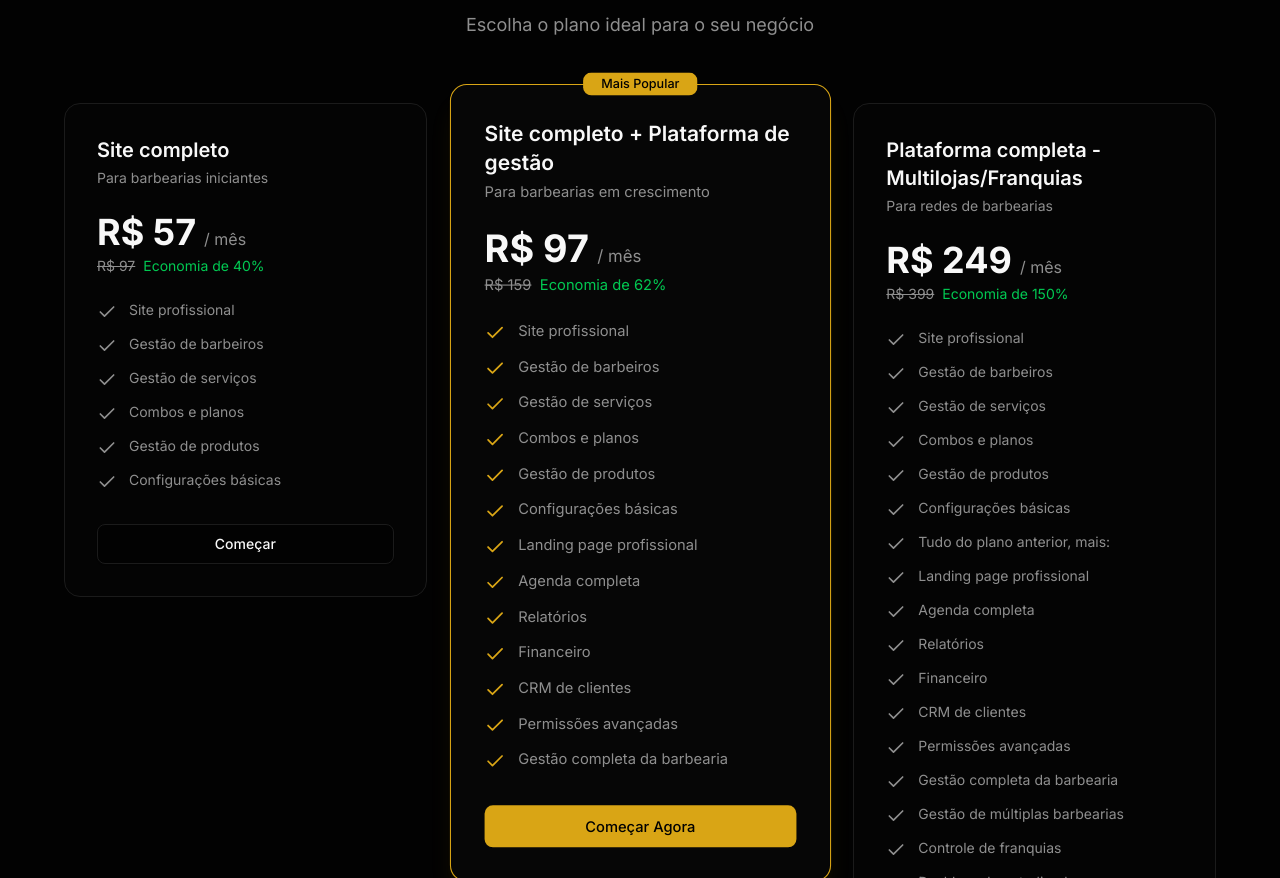
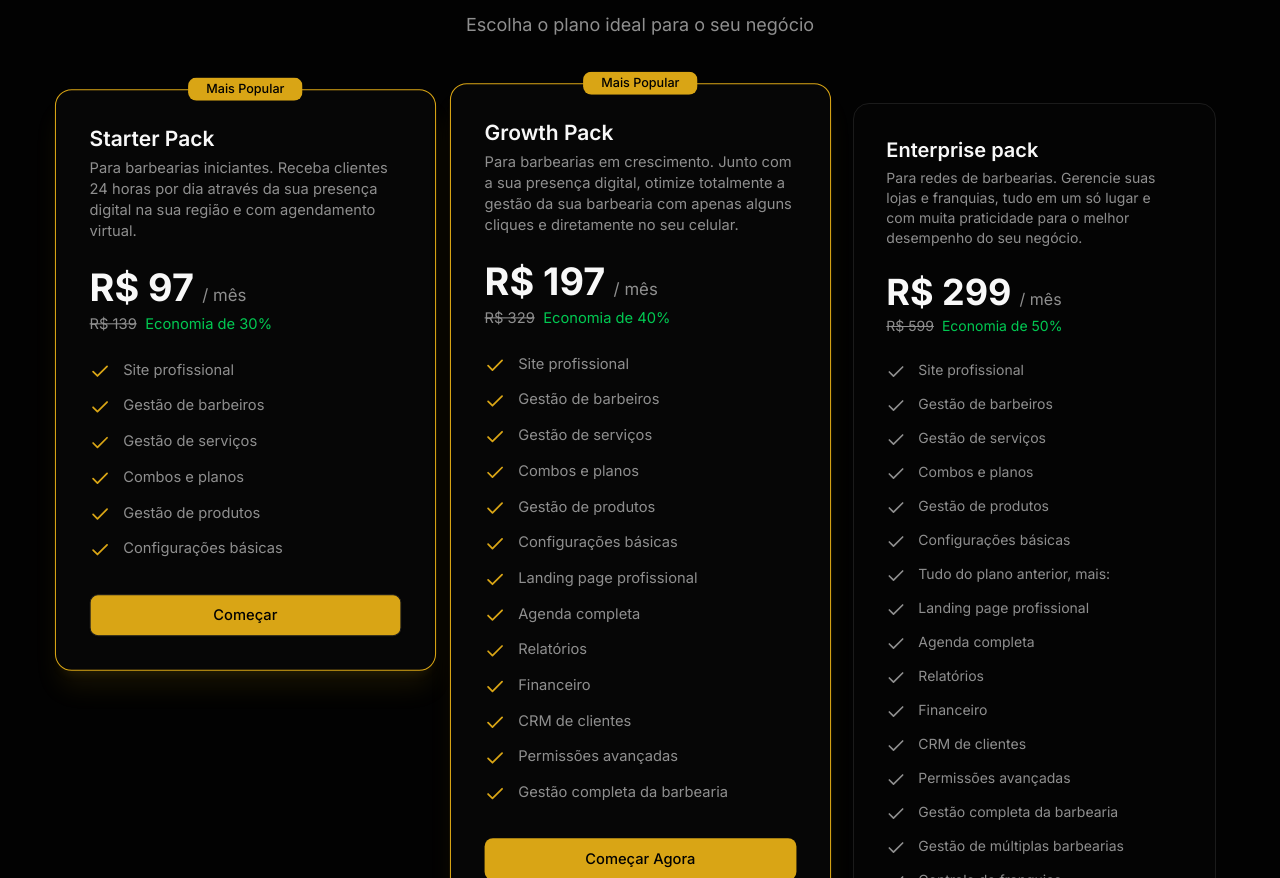
Before and after one commit to caioawro/easybarbearia, a Next.js app: page / in a window 1280 px wide. Shown: the part 3339-4217 px from the top of the page. Built offline with nearby package versions, Linux system fonts and the light colour scheme; no server answers.

Commit message:
Easy v2.6

```diff
--- a/components/pricing.tsx
+++ b/components/pricing.tsx
@@ -7,12 +7,12 @@ import { Check } from "lucide-react"
 const plans = [
   {
     id: "site",
-    name: "Site completo",
-    price: "R$ 57",
-    originalPrice: "R$ 97",
+    name: "Starter Pack",
+    price: "R$ 97",
+    originalPrice: "R$ 139",
     period: "/ mês",
-    description: "Para barbearias iniciantes",
-    popular: false,
+    description: "Para barbearias iniciantes. Receba clientes 24 horas por dia através da sua presença digital na sua região e com agendamento virtual.",
+    popular: true,
     checkoutUrl: "https://easy-barbearia.pay.yampi.com.br/r/QYSQ10ZMF3",
     features: [
       "Site profissional",
@@ -27,11 +27,11 @@ const plans = [
   },
   {
     id: "gestao",
-    name: "Site completo + Plataforma de gestão",
-    price: "R$ 97",
-    originalPrice: "R$ 159",
+    name: "Growth Pack",
+    price: "R$ 197",
+    originalPrice: "R$ 329",
     period: "/ mês",
-    description: "Para barbearias em crescimento",
+    description: "Para barbearias em crescimento. Junto com a sua presença digital, otimize totalmente a gestão da sua barbearia com apenas alguns cliques e diretamente no seu celular.",
     popular: true,
     checkoutUrl: "https://easy-barbearia.pay.yampi.com.br/r/JY56FRZLT6",
     features: [
@@ -54,11 +54,11 @@ const plans = [
   },
   {
     id: "franquias",
-    name: "Plataforma completa - Multilojas/Franquias",
-    price: "R$ 249",
-    originalPrice: "R$ 399",
+    name: "Enterprise pack",
+    price: "R$ 299",
+    originalPrice: "R$ 599",
     period: "/ mês",
-    description: "Para redes de barbearias",
+    description: "Para redes de barbearias. Gerencie suas lojas e franquias, tudo em um só lugar e com muita praticidade para o melhor desempenho do seu negócio.",
     popular: false,
     checkoutUrl: "https://easy-barbearia.pay.yampi.com.br/r/NLIATW6MYO",
     features: [
@@ -132,7 +132,7 @@ export function Pricing() {
                 {plan.originalPrice && (
                   <p className="text-sm text-muted-foreground mt-1">
                     <span className="line-through">{plan.originalPrice}</span>
-                    <span className="text-green-500 ml-2">Economia de {parseInt(plan.originalPrice.replace(/\D/g, '')) - parseInt(plan.price.replace(/\D/g, ''))}%</span>
+                    <span className="text-green-500 ml-2">Economia de {Math.round(((parseInt(plan.originalPrice.replace(/\D/g, '')) - parseInt(plan.price.replace(/\D/g, ''))) / parseInt(plan.originalPrice.replace(/\D/g, ''))) * 100)}%</span>
                   </p>
                 )}
               </div>
```
